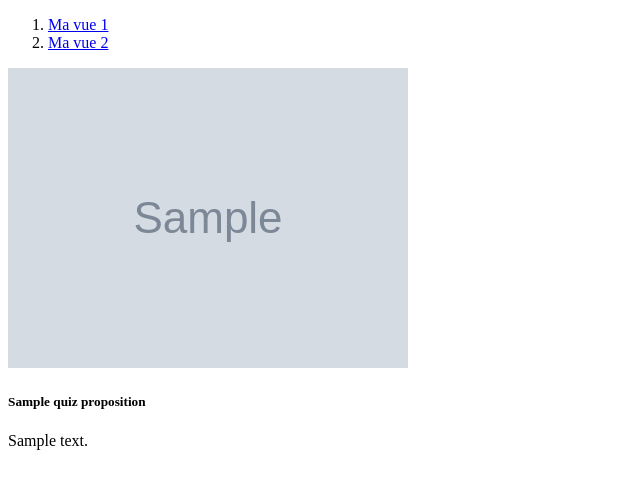
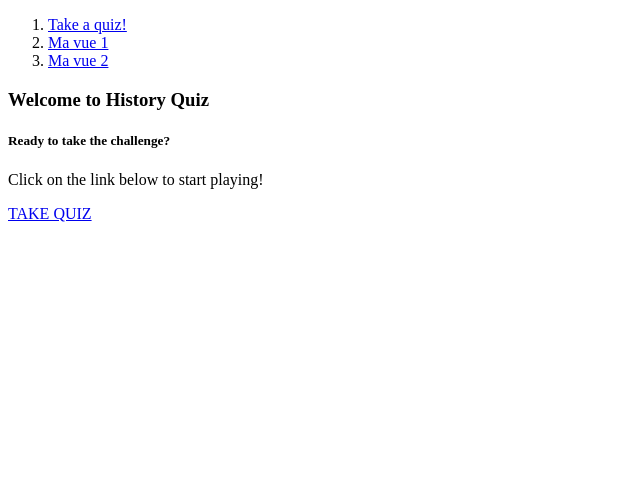
Before and after one commit to elena-if3/Projet_Quiz_Histoire, a PHP site: template templates/home/index.html.twig in a window 1280 px wide. Shown: the top 489 px of the page, without its empty margins (0-640 px from the left). Run offline with PHP 8.4, Linux system fonts and the light colour scheme; the template is opened without the code that fills it: most values are stand-ins (such as "Sample title", 1, 10 or a date in 2020); grey boxes marked "Sample" are stand-in pictures; some libraries are stand-ins or nearby versions.

Commit message:
link to start quiz added to home / index --> quiz

```diff
--- a/templates/base.html.twig
+++ b/templates/base.html.twig
@@ -15,8 +15,15 @@
     <body>
         <nav class="crumbs">
             <ol>
-                <li class="crumb"><a href="{{ path ("vue 1") }}">Ma vue 1</a></li>
-                <li class="crumb"><a href="{{ path ("vue 2") }}">Ma vue 2</a></li>
+                <li class="crumb">
+                    <a href="{{ path ("quiz") }}">Take a quiz!</a>
+                </li>
+                <li class="crumb">
+                    <a href="{{ path ("vue 1") }}">Ma vue 1</a>
+                </li>
+                <li class="crumb">
+                    <a href="{{ path ("vue 2") }}">Ma vue 2</a>
+                </li>
             </ol>
         </nav>
 
--- a/templates/home/index.html.twig
+++ b/templates/home/index.html.twig
@@ -2,34 +2,21 @@
 
 {% block title %}Home{% endblock %}
 
-{% block javascripts %}
+{# {% block javascripts %}
     {{ parent() }}
-    {{ encore_entry_script_tags('quiz') }}
-{% endblock %}
+    {{ encore_entry_script_tags('') }}
+{% endblock %} #}
 
 {% block body %}
 
-	{{ dump (app.session.get('card_compilation') )}}
+	<h3>Welcome to History Quiz</h3>
 
-	<section>
-		<div class="card" style="width: 18rem;">
-			<img src=" {{ quizProposition.image }} " class="card-img-top">
-			<div class="card-body">
-				<h5 class="card-title">{{ quizProposition.title }}</h5>
-				<p class="card-text">{{ quizProposition.description }}</p>
-			</div>
+	<div class="card" style="width: 18rem;">
+		<div class="card-body">
+			<h5 class="card-title">Ready to take the challenge?</h5>
+			<p class="card-text">Click on the link below to start playing!</p>
+			<a href="{{ path ("quiz") }}" class="card-link" id="start">TAKE QUIZ</a>
 		</div>
-	</section>
-	<section>
-		{% for i in 0..2 %}
-		<div class="card option" data-id="{{ options[i].id }}" data-type="{{ options[i].type }}" style="width: 18rem;">
-			<img src=" {{ options[i].image }} " class="card-img-top">
-			<div class="card-body">
-				<h5 class="card-title">{{ options[i].title }}</h5>
-				<p class="card-text">{{ options[i].description }}</p>
-			</div>
-		</div>
-		{% endfor %}
-	</section>
+	</div>
 
 {% endblock %}
--- a/webpack.config.js
+++ b/webpack.config.js
@@ -21,6 +21,7 @@ Encore
      * and one CSS file (e.g. app.css) if your JavaScript imports CSS.
      */
     .addEntry('app', './assets/app.js')
+    // .addEntry('home', './assets/home.js')
     .addEntry('quiz', './assets/quiz.js')
     .addEntry('vue1', './assets/vue1.js')
 
```
Also changed, not shown: src/Controller/HomeController.php (+12 -5 lines), templates/home/quiz.html.twig (added, +35 -0 lines).
